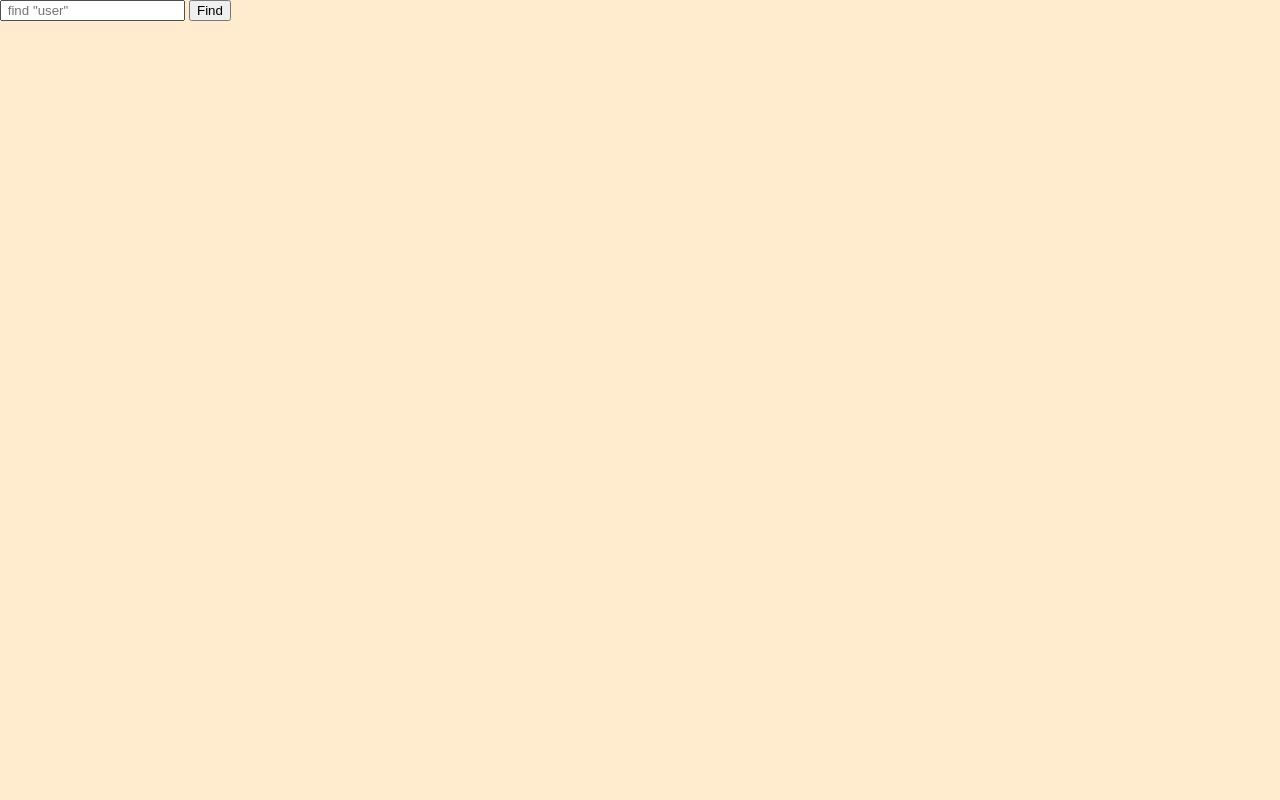
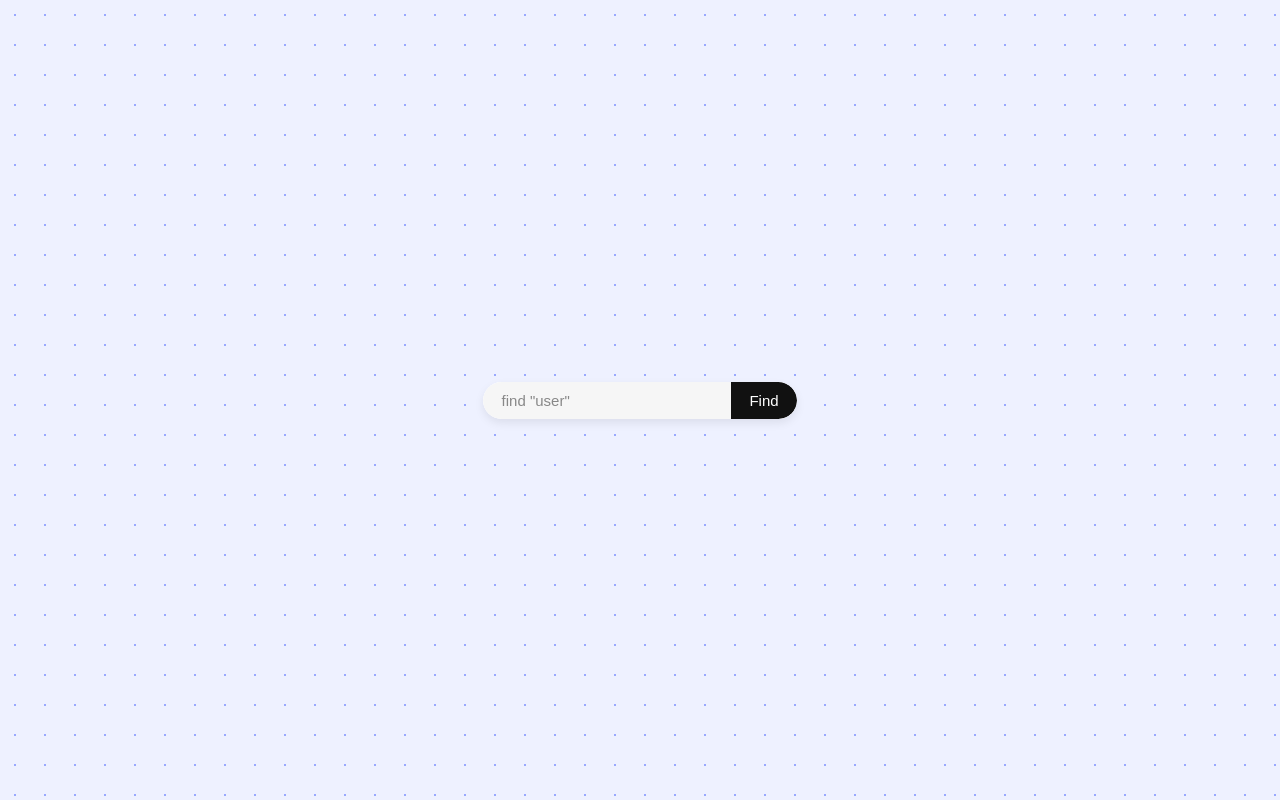
Before and after one commit to aliyasyeddd/Github-user-finder, a plain HTML site: page index.html in a window 1280 px wide. Drawn offline with Linux system fonts and the light colour scheme.

Commit message:
Added minimal, CSS styling for search bar

```diff
--- a/styles.css
+++ b/styles.css
@@ -1,8 +1,53 @@
 body {
-    margin: 0;
-    background-color: blanchedalmond;
+  margin: 0;
+  height: 100vh;
+  background-color: #eef1ff;
+  background-image: radial-gradient(#98a8ff 1px, transparent 1px);
+  background-size: 30px 30px; /* dotted pattern */
+  display: flex;
+  justify-content: center;
+  align-items: center;
+  font-family: "Inter", system-ui, sans-serif;
 }
 
+/* Search container */
+main {
+  display: flex;
+  align-items: center;
+  background: #fff;
+  border-radius: 40px;
+  box-shadow: 0 4px 10px rgba(0, 0, 0, 0.08);
+  overflow: hidden;
+}
+
+/* Input field */
+input {
+  border: none;
+  outline: none;
+  background: #f6f6f6;
+  padding: 10px 14px;
+  font-size: 15px;
+  color: #333;
+  width: 220px;
+  border-radius: 30px 0 0 30px;
+}
+
+input::placeholder {
+  color: #888;
+}
+
+/* Button */
 #btn {
-    cursor: pointer;
+  border: none;
+  background: #111;
+  color: #fff;
+  padding: 10px 18px;
+  border-radius: 0 30px 30px 0;
+  font-size: 15px;
+  cursor: pointer;
+  transition: background 0.25s ease;
 }
+
+#btn:hover {
+  background: #222;
+}
```
Also changed, not shown: assests/background.png (added).
